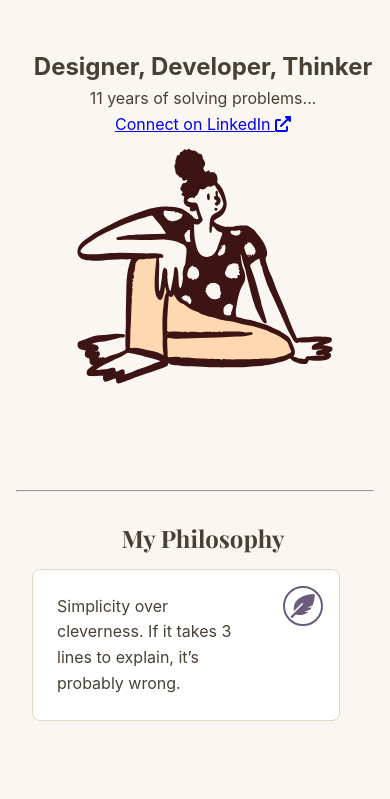
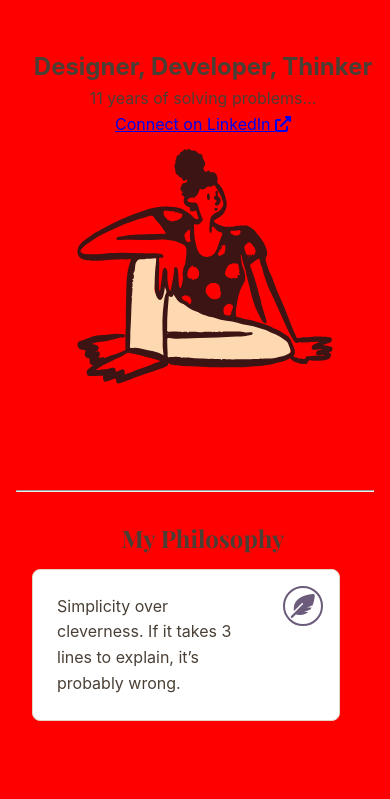
Before and after one commit to abhilashini/abhilashini.github.io, a Jekyll site: the page built from index.md, in a window 390 px wide. Shown: the top 799 px of the page. Built offline with Jekyll 4.4.1, drawn with Linux system fonts in a browser that asks for light colours; grey boxes are pictures that could not be loaded.

Commit message:
media query css debug

```diff
--- a/assets/css/style.css
+++ b/assets/css/style.css
@@ -216,6 +216,10 @@ body {
 }
 
 @media (max-width: 768px) {
+  body {
+    background-color: red !important; /* Temp Debug: Make the background red */
+  }
+
   /* Reset absolute positioning for mobile */
   .section-title,
   .doodle {
```
